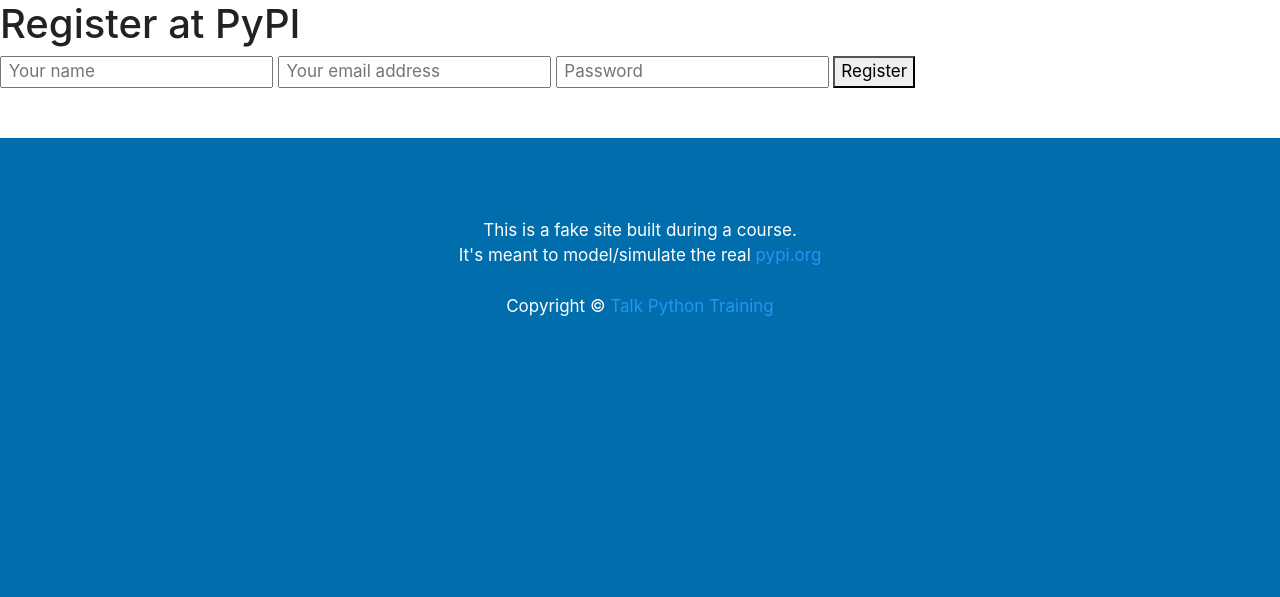
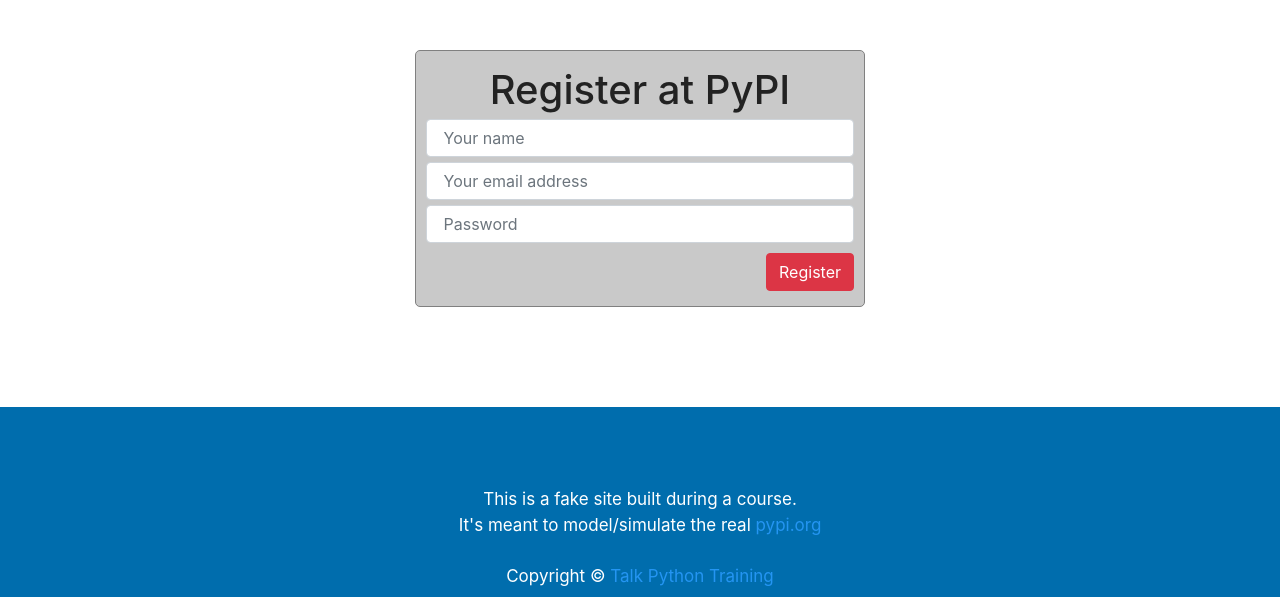
Before and after one commit to jp-sypniewski/FlaskPypiApp, a Flask app: template pypi_org/templates/account/register.html in a window 1280 px wide. Shown: the part 65-662 px from the top of the page. Run offline with Flask 2, Linux system fonts and the light colour scheme; the template is opened without the code that fills it, so the values that code supplies are empty; some libraries are stand-ins or nearby versions.

Commit message:
style registration form

```diff
--- /dev/null
+++ b/pypi_org/static/account.css
@@ -0,0 +1,27 @@
+
+.form-container {
+    padding: 50px
+}
+
+form.account-form > * {
+    margin-top: 5px;
+    margin-bottom: 5px;
+}
+
+form.account-form h1 {
+    text-align: center;
+}
+
+form.account-form button {
+    float: right;
+}
+
+form.account-form {
+    margin-left: auto;
+    margin-right: auto;
+    max-width: 450px;
+    background-color: #c9c9c9;
+    border: 1px solid gray;
+    border-radius: 5px;
+    padding: 10px;
+}
--- a/pypi_org/templates/account/register.html
+++ b/pypi_org/templates/account/register.html
@@ -1,14 +1,20 @@
 {% extends 'shared/_layout.html' %}
 {% block main_content %}
-    <form action="" method="POST">
+
+<div class="form-container">
+    <form action="" method="POST" class="account-form">
         <h1>Register at PyPI</h1>
 
-        <input type="text" placeholder=" Your name">
-        <input type="text" placeholder=" Your email address">
-        <input type="password" placeholder=" Password">
-        <button type="submit">Register</button>
+        <input type="text" placeholder=" Your name" class="form-control">
+        <input type="text" placeholder=" Your email address" class="form-control">
+        <input type="password" placeholder=" Password" class="form-control">
+        <button type="submit" class="btn btn-danger">Register</button>
+        <div style="clear: both;"></div>
     </form>
+</div>
+
 {% endblock %}
 
 {% block additional_css %}
+    <link rel="stylesheet" href="/static/account.css">
 {% endblock %}
```
